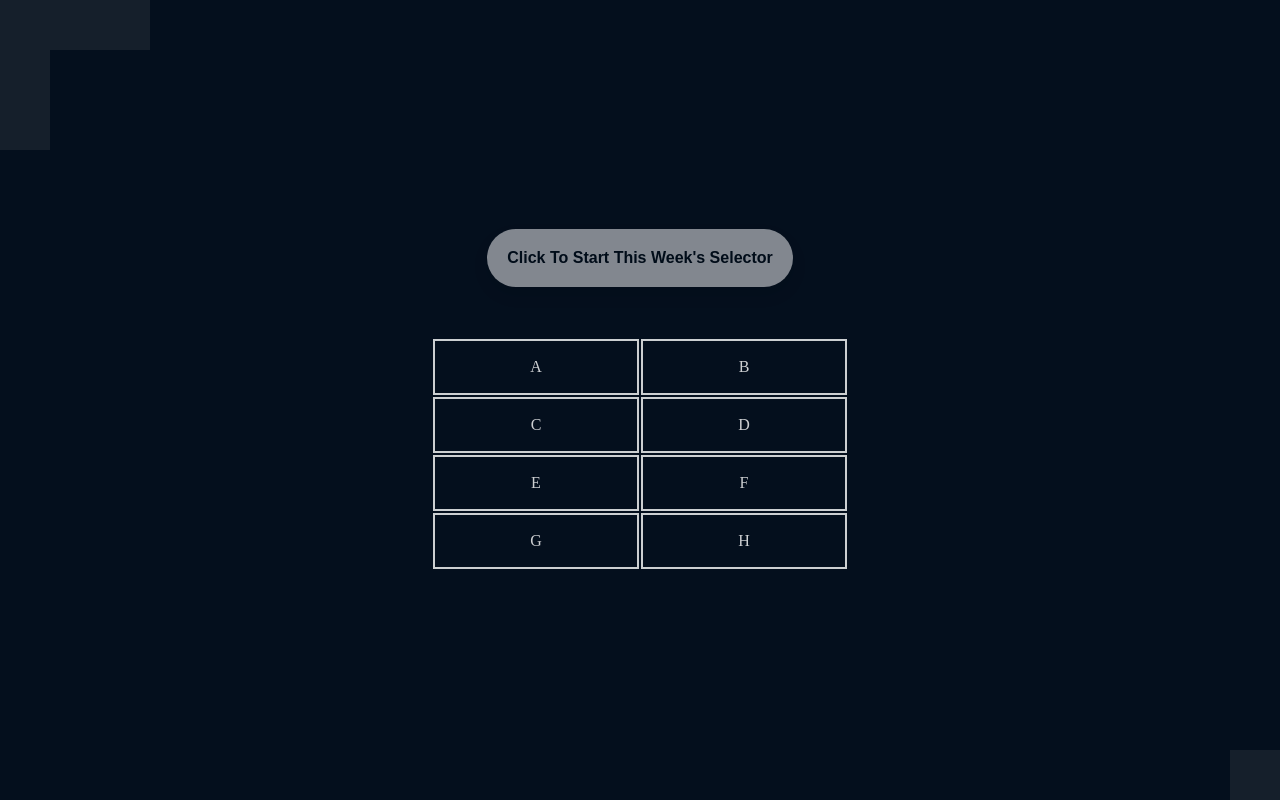
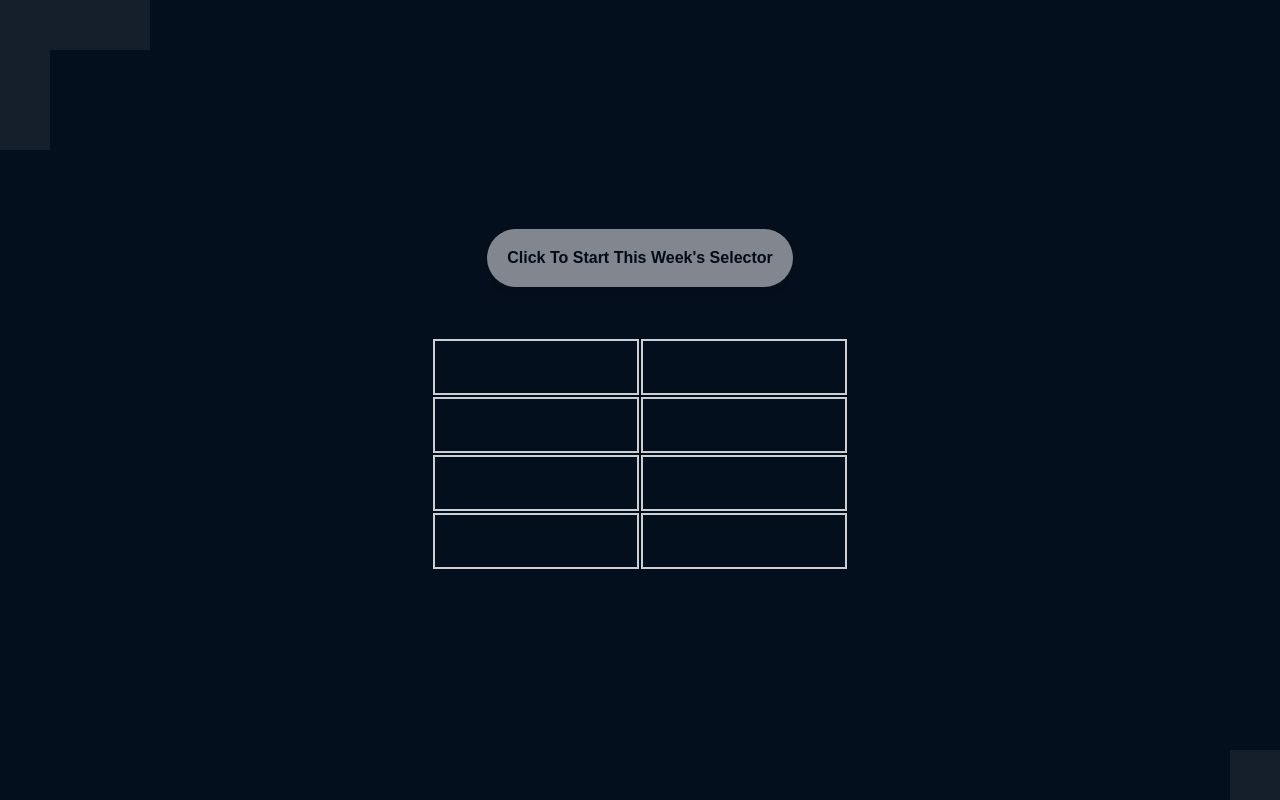
Before and after one commit to sahibkaur/ryaz-weekly-selector, a plain HTML site: page index.html in a window 1280 px wide. Drawn offline with Linux system fonts and the light colour scheme.

Commit message:
remove sample values in table

```diff
--- a/index.html
+++ b/index.html
@@ -21,20 +21,20 @@
 		<button onclick="getData()">Click to start this week's selector</button>
 		<table>
 			<tr>
-				<td class="cell">A</td>
-				<td class="cell">B</td>
+				<td class="cell"></td>
+				<td class="cell"></td>
 			</tr>
 			<tr>
-				<td class="cell">C</td>
-				<td class="cell">D</td>
+				<td class="cell"></td>
+				<td class="cell"></td>
 			</tr>
 			<tr>
-				<td class="cell">E</td>
-				<td class="cell">F</td>
+				<td class="cell"></td>
+				<td class="cell"></td>
 			</tr>
 			<tr>
-				<td class="cell">G</td>
-				<td class="cell">H</td>
+				<td class="cell"></td>
+				<td class="cell"></td>
 			</tr>
 		</table>
 
```
